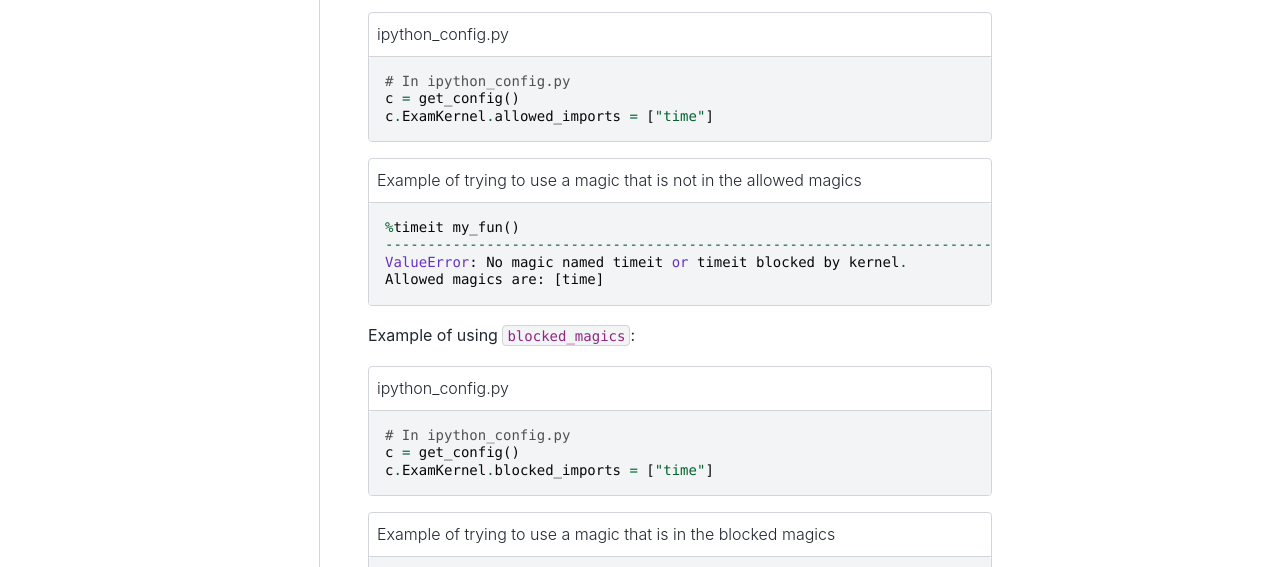
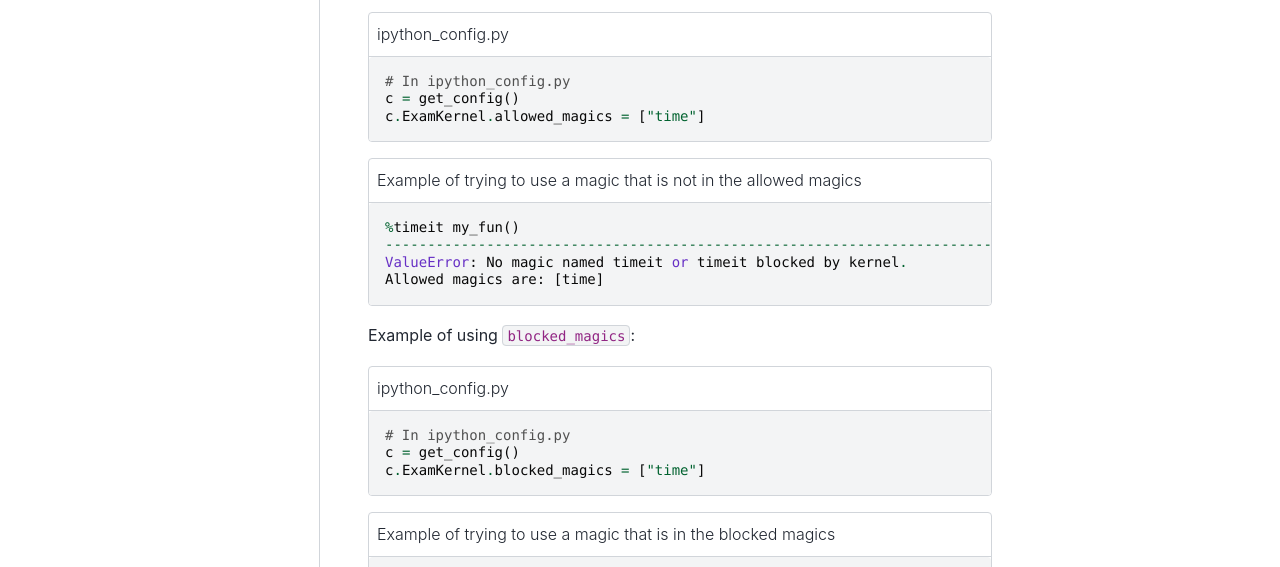
Before and after one commit to DigiKlausur/exam_kernel, a Sphinx documentation site: the page built from docs/source/user_guide/magics.rst, in a window 1280 px wide and 1314 px high. Shown: the part 465-1032 px from the top of the window. Built offline with Sphinx 7.4.7 and the PyData theme 0.15.4, drawn with Linux system fonts in a browser that asks for light colours.

Commit message:
Update magics.rst

```diff
--- a/docs/source/user_guide/magics.rst
+++ b/docs/source/user_guide/magics.rst
@@ -13,7 +13,7 @@ Example of using ``allowed_magics``:
 
     # In ipython_config.py
     c = get_config()
-    c.ExamKernel.allowed_imports = ["time"]
+    c.ExamKernel.allowed_magics = ["time"]
 
 .. code-block:: python
     :caption: Example of trying to use a magic that is not in the allowed magics
@@ -30,7 +30,7 @@ Example of using ``blocked_magics``:
 
     # In ipython_config.py
     c = get_config()
-    c.ExamKernel.blocked_imports = ["time"]
+    c.ExamKernel.blocked_magics = ["time"]
 
 .. code-block:: python
     :caption: Example of trying to use a magic that is in the blocked magics
```
